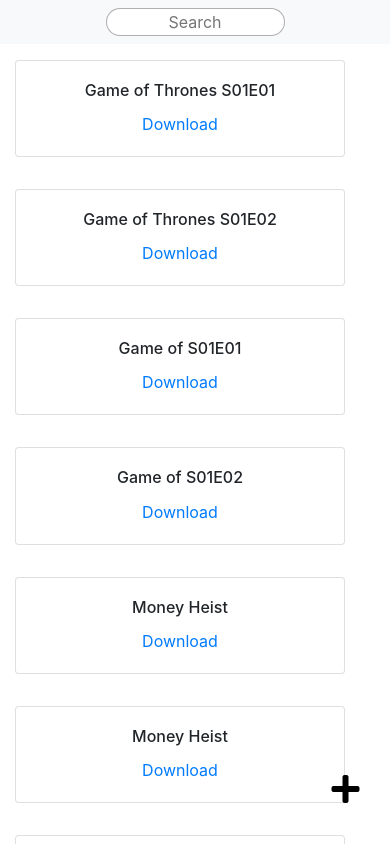
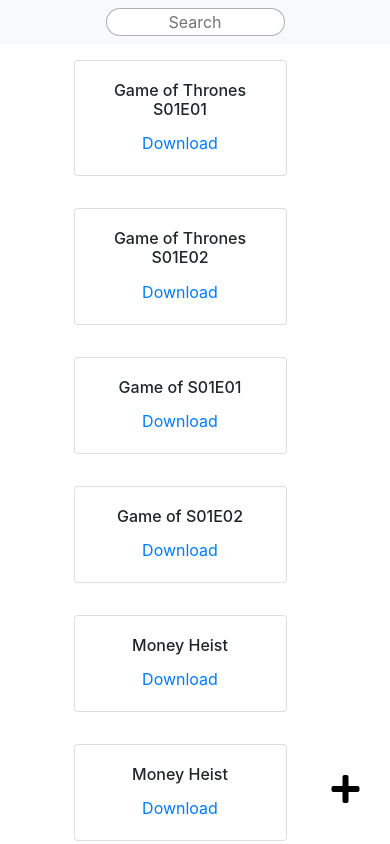
Before and after one commit to CreatorsInn/Quarantine-Life, a React (Create React App) app: page / in a window 390 px wide. Shown: the top 844 px of the page. Built offline with nearby package versions, Linux system fonts and the light colour scheme.

Commit message:
media queries fixed 1

```diff
--- a/src/components/App.css
+++ b/src/components/App.css
@@ -22,6 +22,8 @@
 
 main {
   overflow: hidden;
+  margin: 0% 15%;
+  width: 70;
 }
 
 .float {
```
